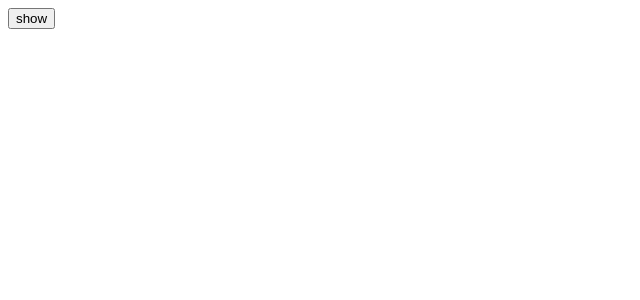
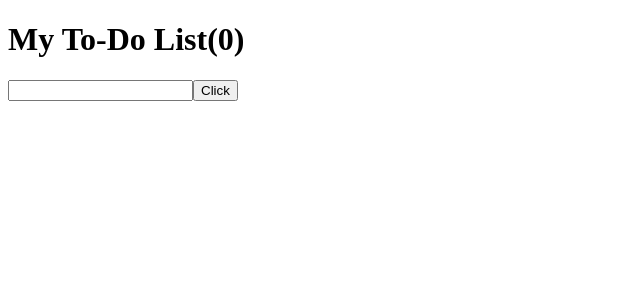
Before and after one commit to sjyoung123/my-app, a React (Create React App) app: page / in a window 1280 px wide. Shown: the top 300 px of the page, without its empty margins (0-640 px from the left). Built offline with nearby package versions, Linux system fonts and the light colour scheme.

Commit message:
Updated to-do-list

```diff
--- a/src/App.js
+++ b/src/App.js
@@ -1,30 +1,37 @@
+import { string } from "prop-types";
 import { useState, useEffect } from "react";
 
-function Hello() {
-  // const byeFunc = () => {
-  //   console.log("Bye :(");
-  // };
-  // const hiFunc = () => {
-  //   console.log("Hi :)");
-  //   return byeFunc; //cleanup func
-  // };
-  // useEffect(hiFunc, []);
-
-  useEffect(() => {
-    console.log("hi:)");
-    return () => console.log("bye:("); //cleanup func
-  }, []);
-
-  return <h1>Hello</h1>;
-}
-
 function App() {
-  const [showing, setShowing] = useState(false);
-  const onClick = () => setShowing((prev) => !prev);
+  const [toDo, setToDo] = useState("");
+  const [toDos, setToDos] = useState([]);
+  const onChange = (event) => setToDo(event.target.value);
+  const onSubmit = (event) => {
+    event.preventDefault();
+    if (!toDo) {
+      return;
+    }
+    setToDos((prevArray) => [...prevArray, toDo]); //[toDo].concat(prevArray)
+    setToDo("");
+  };
+  const deleteList = (event) => {
+    const li = event.target.parentElement;
+    setToDos(() => toDos.filter((item) => item !== li.className));
+  };
   return (
     <div>
-      {showing ? <Hello /> : null}
-      <button onClick={onClick}>{showing ? "hide" : "show"}</button>
+      <h1>My To-Do List({toDos.length})</h1>
+      <form onSubmit={onSubmit}>
+        <input onChange={onChange} value={toDo} type="text"></input>
+        <button>Click</button>
+      </form>
+      <ul>
+        {toDos.map((item, index) => (
+          <li key={index} id={index} className={item}>
+            {item}
+            <span onClick={deleteList}>❌</span>
+          </li>
+        ))}
+      </ul>
     </div>
   );
 }
```
